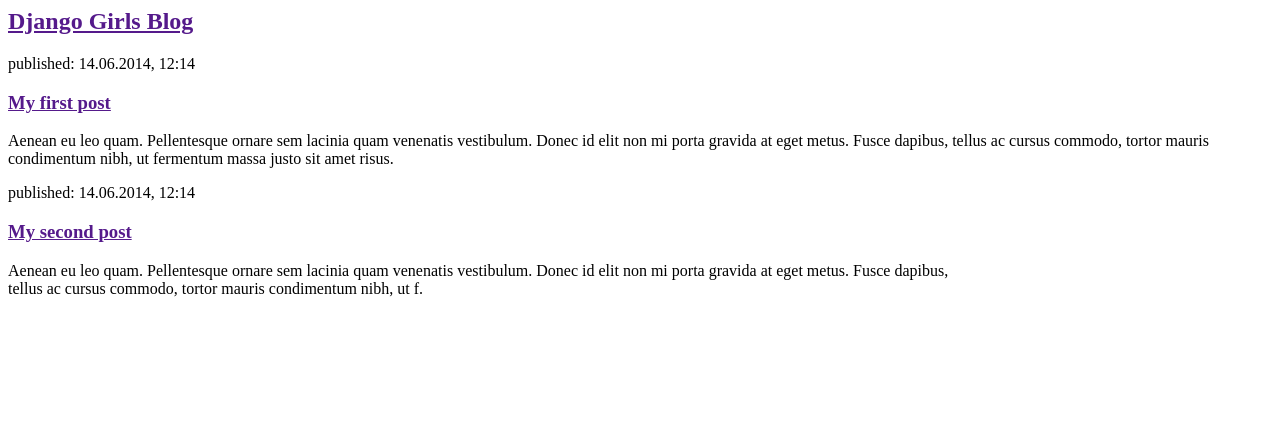
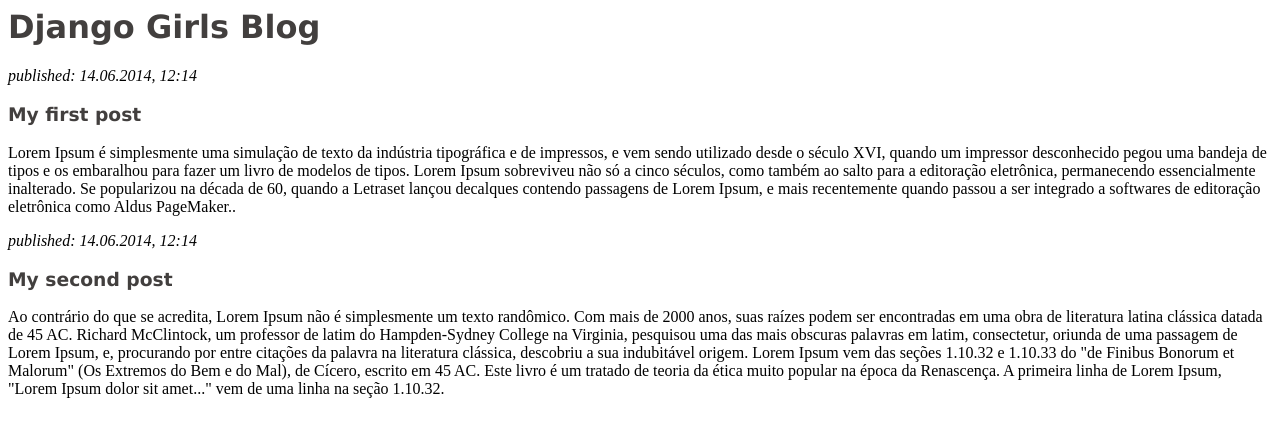
Before and after one commit to driellyf/my-first-blog, a Django app: page / in a window 1280 px wide. Shown: the top 437 px of the page. Run offline with Django 3.2, Linux system fonts and the light colour scheme.

Commit message:
Another HTML change

```diff
--- a/blog/templates/blog/post_list.html
+++ b/blog/templates/blog/post_list.html
@@ -4,19 +4,19 @@
     </head>
     <body>
         <div>
-            <h2><a href="">Django Girls Blog</a></h2>
+            <h1><font face="Verdana"><a href="#" style="text-decoration:none; color:#423f3e">Django Girls Blog</a></font></h2>
         </div>
 
         <div>
-            <p>published: 14.06.2014, 12:14</p>
-            <h3><a href="">My first post</a></h3>
-            <p>Aenean eu leo quam. Pellentesque ornare sem lacinia quam venenatis vestibulum. Donec id elit non mi porta gravida at eget metus. Fusce dapibus, tellus ac cursus commodo, tortor mauris condimentum nibh, ut fermentum massa justo sit amet risus.</p>
+            <p><i>published: 14.06.2014, 12:14</i></p>
+            <h3><a href="#" style="text-decoration:none; color:#423f3e"><font face="Verdana">My first post</font></a></h3>
+            <p>Lorem Ipsum é simplesmente uma simulação de texto da indústria tipográfica e de impressos, e vem sendo utilizado desde o século XVI, quando um impressor desconhecido pegou uma bandeja de tipos e os embaralhou para fazer um livro de modelos de tipos. Lorem Ipsum sobreviveu não só a cinco séculos, como também ao salto para a editoração eletrônica, permanecendo essencialmente inalterado. Se popularizou na década de 60, quando a Letraset lançou decalques contendo passagens de Lorem Ipsum, e mais recentemente quando passou a ser integrado a softwares de editoração eletrônica como Aldus PageMaker..</p>
         </div>
 
         <div>
-            <p>published: 14.06.2014, 12:14</p>
-            <h3><a href="">My second post</a></h3>
-            <p>Aenean eu leo quam. Pellentesque ornare sem lacinia quam venenatis vestibulum. Donec id elit non mi porta gravida at eget metus. Fusce dapibus, <br /> tellus ac cursus commodo, tortor mauris condimentum nibh, ut f.</p>
+            <p><i>published: 14.06.2014, 12:14</i></p>
+            <h3><a href="#" style="text-decoration:none; color:#423f3e"><font face="Verdana">My second post</font></a></h3>
+            <p>Ao contrário do que se acredita, Lorem Ipsum não é simplesmente um texto randômico. Com mais de 2000 anos, suas raízes podem ser encontradas em uma obra de literatura latina clássica datada de 45 AC. Richard McClintock, um professor de latim do Hampden-Sydney College na Virginia, pesquisou uma das mais obscuras palavras em latim, consectetur, oriunda de uma passagem de Lorem Ipsum, e, procurando por entre citações da palavra na literatura clássica, descobriu a sua indubitável origem. Lorem Ipsum vem das seções 1.10.32 e 1.10.33 do "de Finibus Bonorum et Malorum" (Os Extremos do Bem e do Mal), de Cícero, escrito em 45 AC. Este livro é um tratado de teoria da ética muito popular na época da Renascença. A primeira linha de Lorem Ipsum, "Lorem Ipsum dolor sit amet..." vem de uma linha na seção 1.10.32.</p>
         </div>
     </body>
 </html>
```
